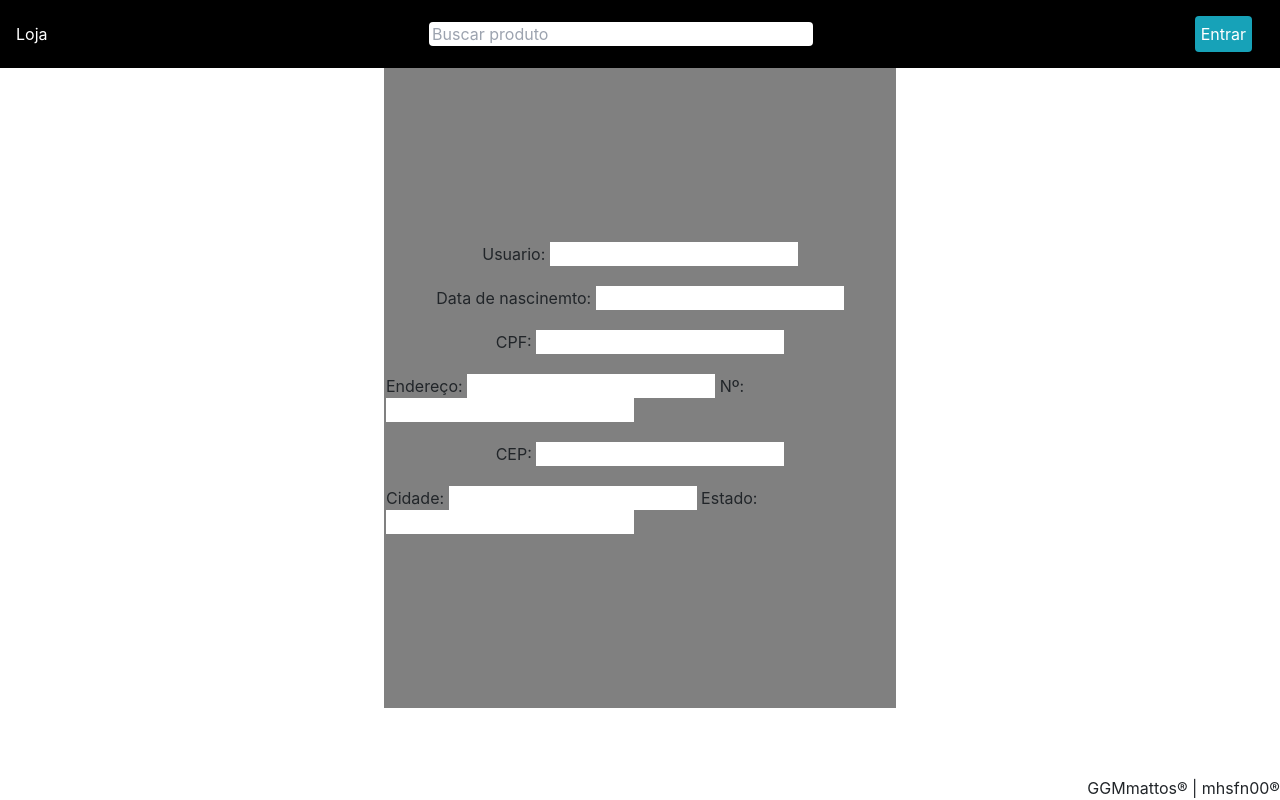
After one commit to GGMmattos/E-commerce, a Django app: page /perfil/cadastro/ in a window 1280 px wide. The commit adds this page. Run offline with Django 4.2, Linux system fonts and the light colour scheme; some libraries are stand-ins or nearby versions.

Commit message:
Criou a página de cadastro e linkou com o botão 'Cadastrar' do _head.html

```diff
--- /dev/null
+++ b/perfil/templates/perfil/cadastro.html
@@ -0,0 +1,41 @@
+<!DOCTYPE html>
+<html lang="en">
+    {% include 'parciais/_head.html'%}
+    <div class="containerPage">
+        <div class="containerCadastro">
+            <div>Usuario: <input /></div>
+            <div>Data de nascinemto: <input /></div>
+            <div>CPF: <input /></div>
+            <div style="display: felx; flex-direction: row;">
+                Endereço: <input /> Nº: <input />
+            </div>
+            <div>CEP: <input /></div>
+            <div>Cidade: <input /> Estado: <input /></div>
+        </div>
+    </div>
+    {% include 'parciais/_footer.html' %}
+</html>
+
+<style>
+    .containerCadastro {
+        display: flex;
+        flex-direction: column;
+        align-items: center;
+        justify-content: center;
+        height: 80vh;
+        gap: 20px;
+        border: solid 2px gray;
+        width: 40vw;
+        background-color: gray;
+    }
+
+    .containerPage {
+        display: flex;
+        align-items: center;
+        justify-content: center;
+    }
+
+    #Cadastrar {
+        display: none;
+    }
+</style>
--- a/perfil/urls.py
+++ b/perfil/urls.py
@@ -4,7 +4,7 @@ from . import views
 app_name = 'perfil'
 
 urlpatterns = [
-    path('', views.Criar.as_view(), name='criar'),
+    path('cadastro/', views.Cadastro, name='criar'),
     path('atualizar/', views.Atualizar.as_view(), name='atualizar'),
     path('login/', views.Login.as_view(), name='login'),
     path('logout/', views.Logout.as_view(), name='logout'),
--- a/perfil/views.py
+++ b/perfil/views.py
@@ -2,9 +2,13 @@ from django.shortcuts import render
 from django.views.generic import ListView
 from django.views import View
 from django.http import HttpResponse
+from . import models
 
 
 # Create your views here.
+def Cadastro (request):
+    return render (request, 'perfil/cadastro.html')
+
 class Criar(View):
     def get(self, *args, **kwargs):
         return  HttpResponse('Criar')
--- a/templates/parciais/_head.html
+++ b/templates/parciais/_head.html
@@ -17,8 +17,12 @@
             <input type="text" class="searchProduct rounded" placeholder="Buscar produto" />
         </div>
         <div class="flex gap-3">
-            <button class="bg-blue-600 p-1.5 rounded loginButton">Entrar</button>
-            <button class="bg-green-700 p-1.5 rounded">Cadastrar</button>
+            <a href="#">
+                <button class="bg-blue-600 p-1.5 rounded loginButton" id="Entrar" >Entrar</button>
+            </a>
+            <a href="{% url 'perfil:criar' %}">
+                <button class="bg-green-700 p-1.5 rounded" id="Cadastrar">Cadastrar</button>
+            </a>
         </div>
     </header>
 </html>
```
